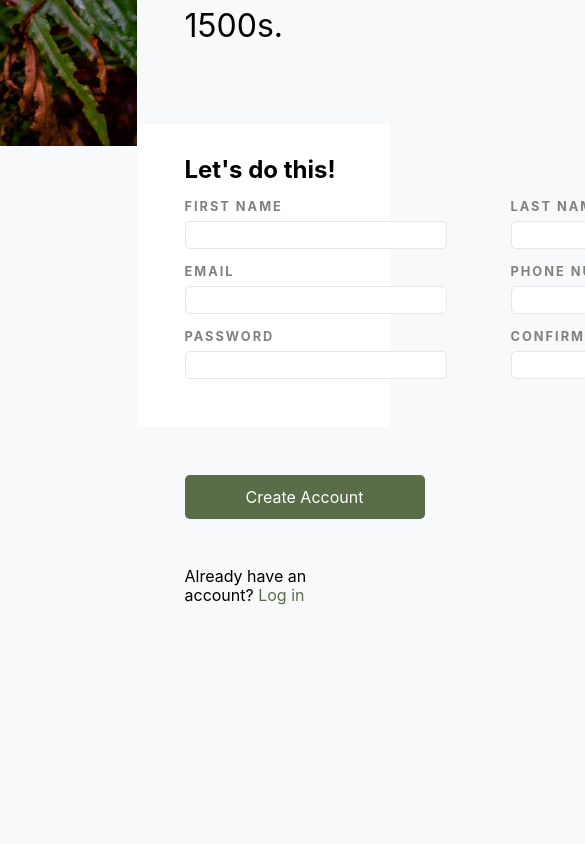
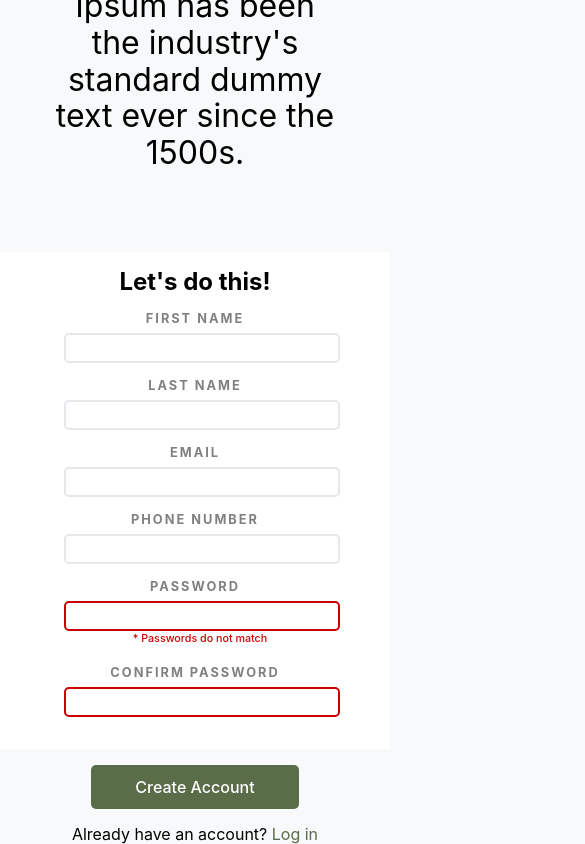
Before and after one commit to Mohamedsayhii/sign-up-form, a website: page index.html in a window 390 px wide. Shown: the part 698-1542 px from the top of the page, 585 px wide, since content can reach past the window. Before the commit the page ends 1350 px from the top, so only its background shows below. Drawn offline with nearby package versions, Linux system fonts and the light colour scheme.

Commit message:
Add UI, form validations, and passwords matching.

```diff
--- a/index.html
+++ b/index.html
@@ -7,6 +7,7 @@
     <meta name="viewport" content="width=device-width, initial-scale=1" />
     <link rel="stylesheet" href="/node_modules/normalize.css/normalize.css" />
     <link rel="stylesheet" href="style.css" />
+    <script src="script.js" defer></script>
   </head>
   <body>
     <div class="image-sidebar">
@@ -21,41 +22,43 @@
         industry. Lorem Ipsum has been the industry's standard dummy text ever
         since the 1500s.
       </p>
-      <form action="#">
+      <form action="#" method="post" id="signupForm">
+        <div class="la7dhabarka">
           <legend>Let's do this!</legend>
           <div class="form-style">
             <div class="label-input">
               <label for="firstname">FIRST NAME</label>
-            <input type="text" id="firstname"></input>
+              <input type="text" id="firstname" required pattern="^[a-zA-Z]+(([',. -][a-zA-Z ])?[a-zA-Z]*)*$" placeholder=" "></input>
             </div>
             <div class="label-input">
               <label for="lastname">LAST NAME</label>
-            <input type="text" id="lastname"></input>
+              <input type="text" id="lastname" required pattern="^[a-zA-Z]+(([',. -][a-zA-Z ])?[a-zA-Z]*)*$" placeholder=" "></input>
             </div>
           </div>
           <div class="form-style">
             <div class="label-input">
               <label for="email">EMAIL</label>
-            <input type="email" id="email"></input>
+              <input type="email" id="email" required placeholder=" "></input>
             </div>
             <div class="label-input">
               <label for="phone">PHONE NUMBER</label>
-            <input type="tel" id="phone"></input>
+              <input type="tel" id="phone" required pattern="^[+]*[(]{0,1}[0-9]{1,4}[)]{0,1}[-\s\./0-9]*$" placeholder=" "></input>
             </div>
           </div>
-        <div class="form-style">
+          <div class="form-style password-inputs">
             <div class="label-input">
               <label for="pass">PASSWORD</label>
-            <input type="password" id="pass"></input>
+              <input type="password" style="border-color: #c00;" id="pass" onkeyup="check();" required><h6 id="message">* Passwords do not match</h6></input>
             </div>
             <div class="label-input">
               <label for="confirmpass">CONFIRM PASSWORD</label>
-            <input type="password" id="confirmpass"></input>
+              <input type="password" style="border-color: #c00;" id="confirmpass" onkeyup="check();" required></input>
             </div>
           </div>
+        </div>
+        <button type="submit" id="submit-button">Create Account</button>
       </form>
-      <button type="submit">Create Account</button>
-      <p>Already have an account? <span>Log in</span></p>
+      <p id="login">Already have an account? <span>Log in</span></p>
     </div>
   </body>
 </html>
--- /dev/null
+++ b/script.js
@@ -0,0 +1,25 @@
+const check = function () {
+  if (
+    document.getElementById("pass").value != "" &&
+    document.getElementById("pass").value ==
+      document.getElementById("confirmpass").value
+  ) {
+    document.getElementById("message").style.color = "green";
+    document.getElementById("message").innerHTML = "Passwords do match";
+    document.getElementById("pass").style.borderColor = "green";
+    document.getElementById("confirmpass").style.borderColor = "green";
+    // document.getElementById("pass").style.color = "green";
+    // document.getElementById("confirmpass").style.color = "green";
+    // document.querySelector("label[for='pass']").style.color = "green";
+    // document.querySelector("label[for='confirmpass']").style.color = "green";
+  } else {
+    // document.getElementById("pass").style.color = "red";
+    // document.getElementById("confirmpass").style.color = "red";
+    document.getElementById("pass").style.borderColor = "red";
+    document.getElementById("confirmpass").style.borderColor = "red";
+    // document.querySelector("label[for='pass']").style.color = "red";
+    // document.querySelector("label[for='confirmpass']").style.color = "red";
+    document.getElementById("message").style.color = "red";
+    document.getElementById("message").innerHTML = "* Passwords do not match";
+  }
+};
--- a/style.css
+++ b/style.css
@@ -21,7 +21,6 @@ body {
   height: 100vh;
   width: 35vw;
   background-image: url(photo-1585202900225-6d3ac20a6962.webp);
-  object-fit: contain;
   background-size: cover;
 }
 
@@ -64,7 +63,7 @@ body {
   margin-bottom: 1rem;
 }
 
-.sign-up-form form {
+.sign-up-form .la7dhabarka {
   font-size: 1rem;
   background-color: white;
   box-sizing: border-box;
@@ -90,23 +89,27 @@ label {
 }
 
 .sign-up-form input {
-  color: var(--input-color);
-  width: 16rem;
+  color: black;
+  padding-left: 8px;
+  width: 100%;
   height: 1.5rem;
   margin-bottom: 1rem;
-  border: 1px solid var(--input-color);
+  border: 2px solid var(--input-color);
   border-radius: 5px;
+}
+
+input:focus {
+  outline: none;
 }
 
 button {
   background-color: var(--createaccount-btn-color);
   border-radius: 5px;
-  box-sizing: border-box;
-  margin: 3rem;
-  margin-bottom: 0;
+  margin: 1.5rem 0 1.5rem 3rem;
   padding: 0.8rem;
-  width: 15rem;
+  width: 13rem;
   font-size: 1rem;
+  font-weight: 500;
   color: white;
   border: none;
 }
@@ -119,8 +122,97 @@ span {
   color: var(--createaccount-btn-color);
 }
 
-button + p {
+#login {
   margin: 0;
+  margin-left: 3rem;
   padding: 0;
   font-size: 1rem;
 }
+
+h6 {
+  position: relative;
+  color: #c00;
+  left: 5px;
+  top: -20px;
+  font-weight: 500;
+  margin: 0;
+  padding: 0;
+}
+
+.error {
+  border: 1px solid red;
+}
+
+input:valid:focus:not(:placeholder-shown) {
+  border-color: green;
+}
+
+input:valid:not(:placeholder-shown) {
+  border-color: green;
+}
+
+input:invalid:focus:not(:placeholder-shown) {
+  border-color: red;
+}
+
+input:invalid:not(:focus):not(:placeholder-shown) {
+  border-color: red;
+}
+
+@media screen and (max-width: 850px) {
+  body {
+    flex-direction: column;
+  }
+
+  .image-sidebar {
+    position: relative;
+    width: 100vw;
+    height: 50vh;
+    background-image: url(photo-1585202900225-6d3ac20a6962.webp);
+    background-size: cover;
+  }
+
+  .logo {
+    box-sizing: border-box;
+    position: absolute;
+    top: 15vh;
+    display: flex;
+    align-items: center;
+    justify-content: center;
+    background-color: rgba(0, 0, 0, 0.5);
+    width: 100vw;
+    height: 20vh;
+  }
+
+  .sign-up-form {
+    height: auto;
+    width: 100vw;
+  }
+}
+
+@media screen and (max-width: 500px) {
+  body {
+    text-align: center;
+  }
+
+  .sign-up-form .la7dhabarka {
+    display: flex;
+    flex-direction: column;
+    align-items: center;
+    padding: 16px;
+  }
+
+  form .form-style {
+    display: flex;
+    flex-direction: column;
+    gap: 0rem;
+  }
+
+  button {
+    margin: 1rem 0;
+  }
+
+  #login {
+    margin-left: 0;
+  }
+}
```
Lines whose indentation alone changed are shown as unchanged.
